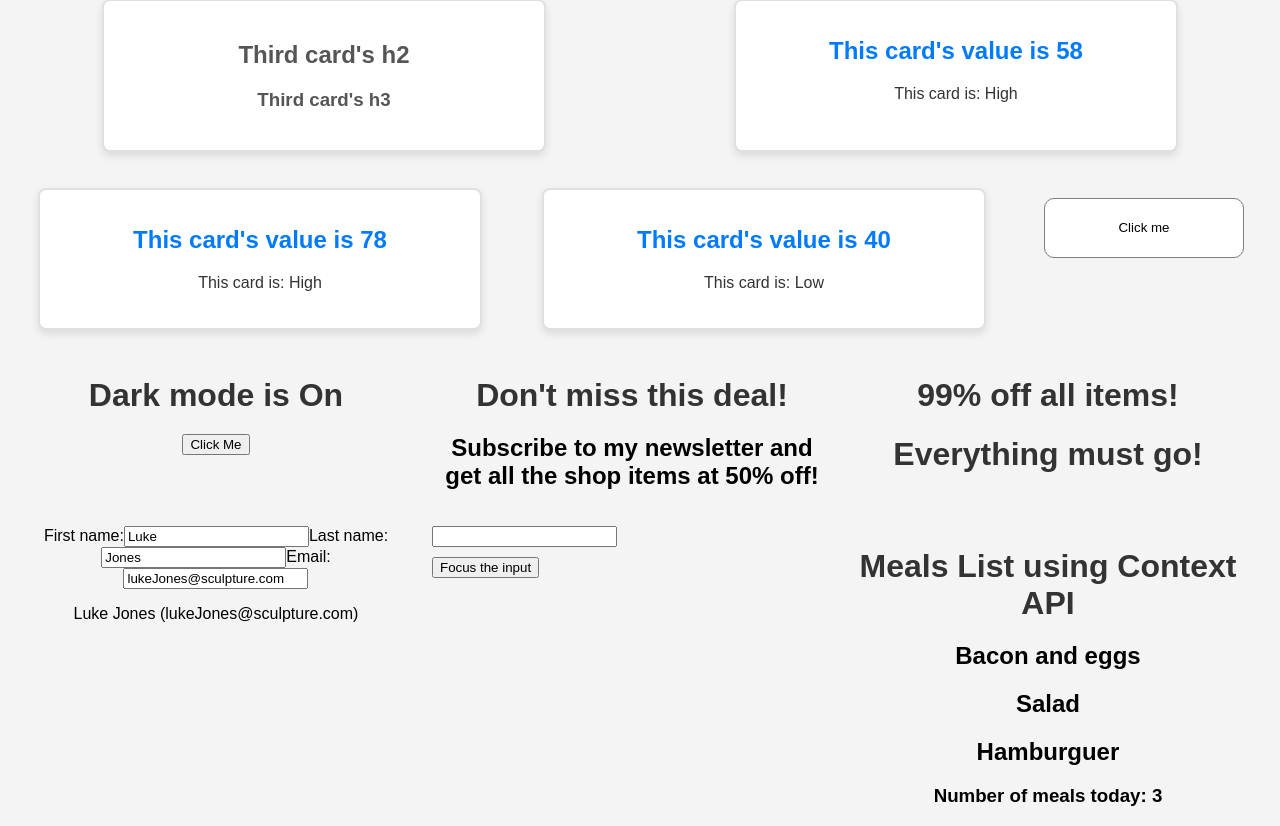
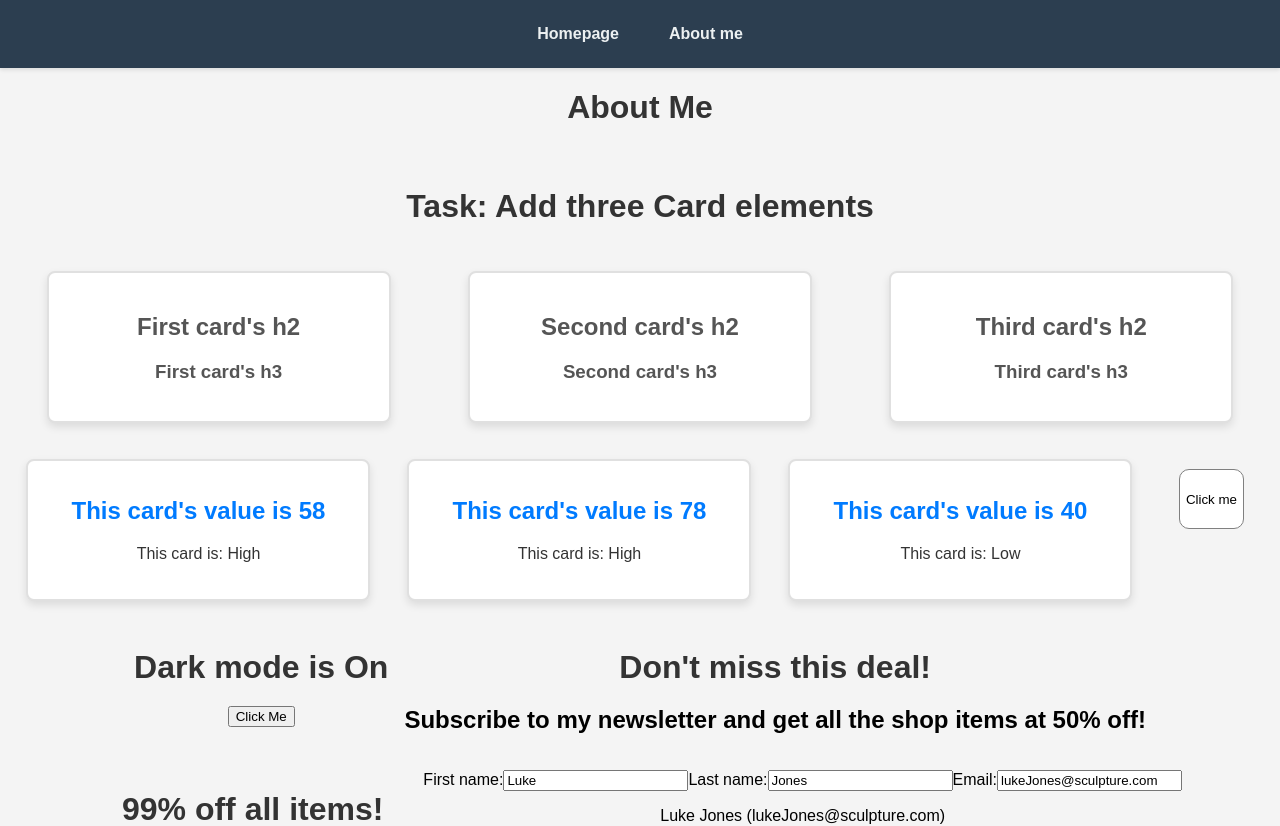
Before and after one commit to sebasortiz1989/MetaIOSDevelopmentReact, a React (Create React App) app in the folder 1ReactBasics/1firstapp/: page /about-me in a window 1280 px wide. Shown: the top 826 px of the page. Built offline with nearby package versions, Linux system fonts and the light colour scheme.

Commit message:
Sebas: [add] The nav bar

```diff
--- a/1ReactBasics/1firstapp/package.json
+++ b/1ReactBasics/1firstapp/package.json
@@ -9,6 +9,7 @@
     "@testing-library/user-event": "^13.5.0",
     "react": "^19.1.0",
     "react-dom": "^19.1.0",
+    "react-router-dom": "^6.30.0",
     "react-scripts": "5.0.1",
     "web-vitals": "^2.1.4"
   },
--- a/1ReactBasics/1firstapp/src/App.css
+++ b/1ReactBasics/1firstapp/src/App.css
@@ -46,10 +46,6 @@ body {
   margin: 0;
   padding: 0;
   background-color: #f4f4f4;
-  display: flex;
-  justify-content: center;
-  align-items: center;
-  height: 100vh;
 }
 
 h1 {
@@ -95,21 +91,17 @@ div {
   min-height: 100vh;
   display: flex;
   flex-direction: column;
+  padding-top: 20px; /* Add some top padding */
 }
 
 .wrap-panel {
   flex: 1;
   display: flex;
   flex-wrap: wrap;
+  justify-content: center; /* Center items horizontally */
   align-content: flex-start;
   gap: 1rem;
   padding: 1rem;
-}
-
-/* Adjust the width of your components as needed */
-.wrap-panel > * {
-  flex-basis: calc(33.333% - 1rem);
-  min-width: 200px;
 }
 
 .vertical-container {
@@ -118,3 +110,32 @@ div {
   align-items: flex-start;
   gap: 10px;
 }
+
+.nav {
+  display: flex;
+  justify-content: center;
+  padding: 15px 0;
+  background-color: #2c3e50;
+  box-shadow: 0 2px 4px rgba(0,0,0,0.1);
+}
+
+.nav-item {
+  text-decoration: none;
+  color: #ecf0f1;
+  font-weight: 600;
+  font-size: 16px;
+  padding: 10px 20px;
+  margin: 0 5px;
+  border-radius: 5px;
+  transition: all 0.3s ease;
+}
+
+.nav-item:hover {
+  background-color: #34495e;
+  color: #3498db;
+}
+
+.nav-item.active {
+  background-color: #3498db;
+  color: #ffffff;
+}
--- a/1ReactBasics/1firstapp/src/App.js
+++ b/1ReactBasics/1firstapp/src/App.js
@@ -13,6 +13,9 @@ import MealsList from "./ContextProvider/MealsList";
 import MealsProvider from "./ContextProvider/MealsProvider";
 import UseReduceExample from "./components/UseReducerHook/UseReduceExample";
 import FruitsExercise from "./components/FruitsExercise/FruitsExercise";
+import HomePage from "./components/Navigation/HomePage";
+import {Routes, Route, Link} from "react-router-dom";
+import AboutMe from "./components/Navigation/AboutMe";
 
 /*
 function App() {
@@ -85,6 +88,17 @@ function ExampleProps() {
 const randNum = () => Math.floor(Math.random() * 100) + 1;
 function App() {
     return (
+        <div>
+            <nav className="nav">
+                <Link to="/" className="nav-item">Homepage</Link>
+                <Link to="/about-me" className="nav-item">About me</Link>
+            </nav>
+
+            <Routes>
+                <Route path="/" element={<HomePage/>}/>
+                <Route path="/about-me" element={<AboutMe/>}/>
+            </Routes>
+
             <div className="app-container">
                 <h1>Task: Add three Card elements</h1>
                 <div className="wrap-panel">
@@ -106,6 +120,8 @@ function App() {
 
                     <UseReduceExample/>
                     <FruitsExercise/>
+
+                </div>
             </div>
         </div>
     );
--- /dev/null
+++ b/1ReactBasics/1firstapp/src/components/Navigation/AboutMe.jsx
@@ -0,0 +1,7 @@
+function AboutMe() {
+    return (
+        <h1>About Me</h1>
+    )
+}
+
+export default AboutMe
--- /dev/null
+++ b/1ReactBasics/1firstapp/src/components/Navigation/HomePage.jsx
@@ -0,0 +1,7 @@
+function HomePage() {
+    return (
+        <h1>Welcome to my site</h1>
+    )
+}
+
+export default HomePage;
--- a/1ReactBasics/1firstapp/src/index.js
+++ b/1ReactBasics/1firstapp/src/index.js
@@ -3,12 +3,18 @@ import ReactDOM from 'react-dom/client';
 import './index.css';
 import App from './App';
 import reportWebVitals from './reportWebVitals';
+import {BrowserRouter} from "react-router-dom";
 
+// <React.StrictMode>
+//   <App />
+// </React.StrictMode>
 const root = ReactDOM.createRoot(document.getElementById('root'));
 root.render(
-  <React.StrictMode>
-    <App />
-  </React.StrictMode>
+    <React.StrictMode>
+        <BrowserRouter>
+            <App />
+        </BrowserRouter>
+    </React.StrictMode>
 );
 
 // If you want to start measuring performance in your app, pass a function
```
Also changed, not shown: 1 other file (tests, documents, lock files or other folders). Lines whose indentation alone changed are shown as unchanged.
